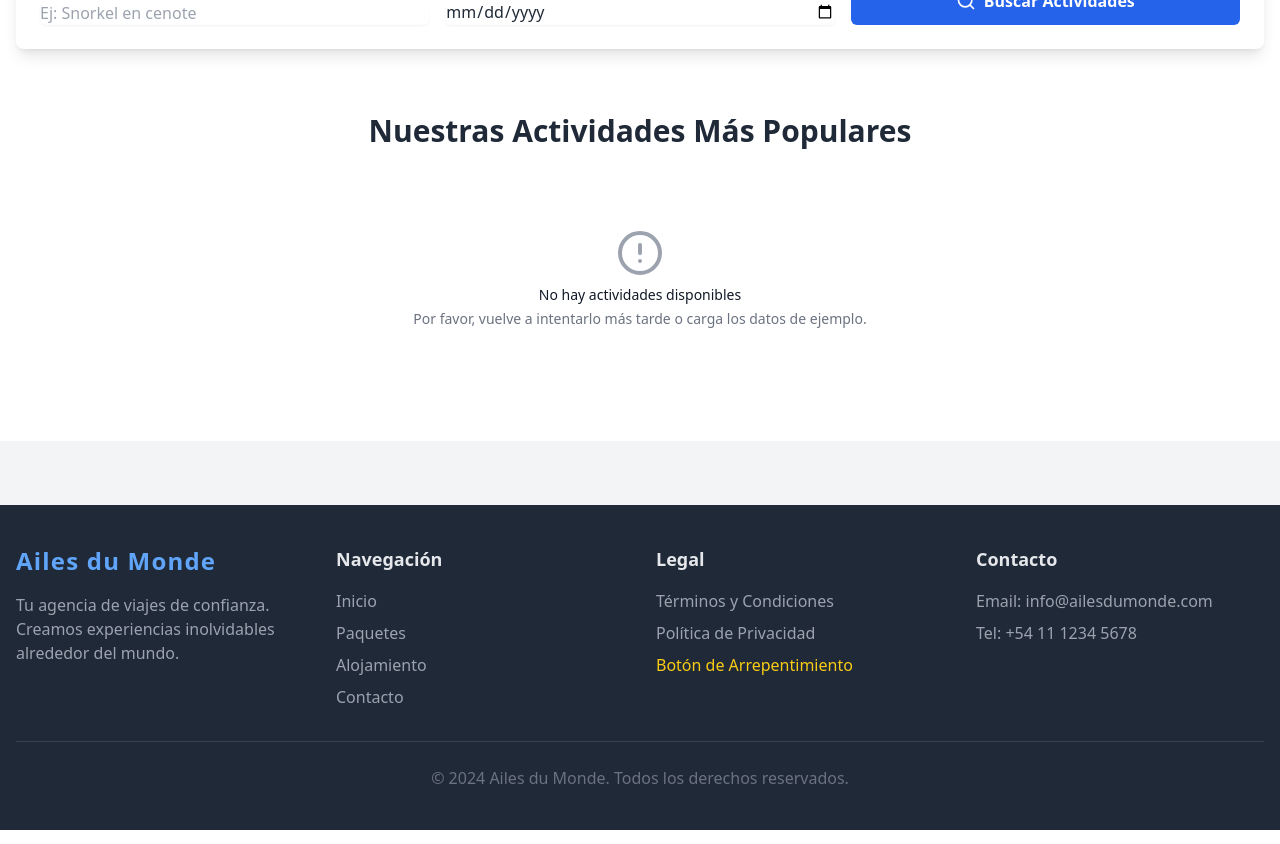
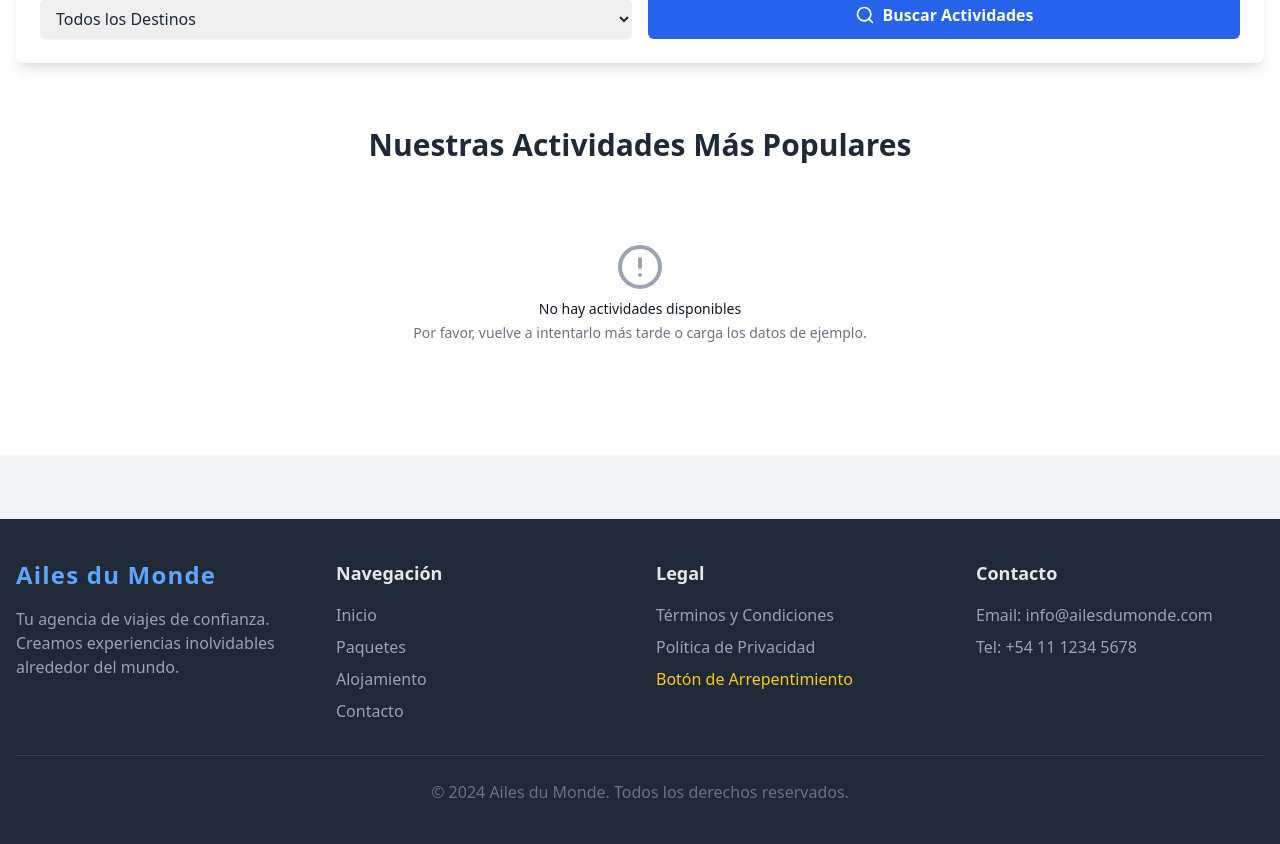
Before and after one commit to Tevez24/Ales_de_munde, a Django app: page /actividades/ in a window 1280 px wide. Shown: the part 317-1161 px from the top of the page. Run offline with Django 4.2, Linux system fonts and the light colour scheme; data that the repository does not hold is empty; some libraries are stand-ins or nearby versions.

Commit message:
Añade filtro por destino en Actividades

```diff
--- a/Carrito_project/Carrito_app/templates/Carrito_app/actividades.html
+++ b/Carrito_project/Carrito_app/templates/Carrito_app/actividades.html
@@ -17,14 +17,15 @@
   <!-- Search Section -->
   <div class="container mx-auto px-4 -mt-12 relative z-10">
     <div class="bg-white p-6 rounded-lg shadow-lg">
-      <form class="grid grid-cols-1 md:grid-cols-3 gap-4 items-end">
-        <div class="md:col-span-1">
-          <label for="destination" class="block text-sm font-medium text-gray-700">Destino o Actividad</label>
-          <input type="text" id="destination" class="mt-1 block w-full border-gray-300 rounded-md shadow-sm focus:ring-blue-500 focus:border-blue-500" placeholder="Ej: Snorkel en cenote">
-        </div>
+      <form method="GET" action="{% url 'actividades' %}" class="grid grid-cols-1 md:grid-cols-2 gap-4 items-end">
         <div>
-          <label for="activity-date" class="block text-sm font-medium text-gray-700">Fecha</label>
-          <input type="date" id="activity-date" class="mt-1 block w-full border-gray-300 rounded-md shadow-sm focus:ring-blue-500 focus:border-blue-500">
+          <label for="destino" class="block text-sm font-medium text-gray-700">Filtrar por Destino</label>
+          <select name="destino" id="destino" class="mt-1 block w-full border-gray-300 rounded-md shadow-sm focus:ring-blue-500 focus:border-blue-500 py-2 px-3">
+            <option value="">Todos los Destinos</option>
+            {% for d in destinos %}
+              <option value="{{ d.id }}" {% if request.GET.destino == d.id|stringformat:"s" %}selected{% endif %}>{{ d.nombre }}</option>
+            {% endfor %}
+          </select>
         </div>
         <button type="submit" class="bg-blue-600 hover:bg-blue-700 text-white font-bold py-3 px-4 rounded-md flex items-center justify-center w-full">
           <i data-lucide="search" class="h-5 w-5 mr-2"></i>
--- a/Carrito_project/Carrito_app/views.py
+++ b/Carrito_project/Carrito_app/views.py
@@ -23,8 +23,18 @@ def arrepentimiento(request):
 
 # Vista para mostrar las actividades
 def actividades(request):
-    actividades = Actividad.objects.all()  # Se obtienen todas las actividades
-    return render(request, 'Carrito_app/actividades.html', {'actividades': actividades})
+    actividades = Actividad.objects.all()
+    destinos = Destino.objects.all()
+
+    # Lógica de filtrado por destino
+    destino_id = request.GET.get('destino')
+    if destino_id:
+        actividades = actividades.filter(destino_id=destino_id)
+
+    return render(request, 'Carrito_app/actividades.html', {
+        'actividades': actividades,
+        'destinos': destinos
+    })
 
 def alojamiento(request):
     return render(request, 'Carrito_app/alojamiento.html')
@@ -110,10 +120,10 @@ def add_to_cart(request, paquete_id):
     item_id = str(paquete_id)
 
     if item_id in cart:
-        messages.info(request, f'"{paquete.nombre}" ya está en tu carrito.')
+        messages.info(request, f'"\{paquete.nombre}" ya está en tu carrito.')
     else:
         cart[item_id] = {'quantity': 1}
-        messages.success(request, f'"{paquete.nombre}" ha sido añadido a tu carrito.')
+        messages.success(request, f'"\{paquete.nombre}" ha sido añadido a tu carrito.')
 
     request.session['cart'] = cart
     return redirect('carrito')
```
